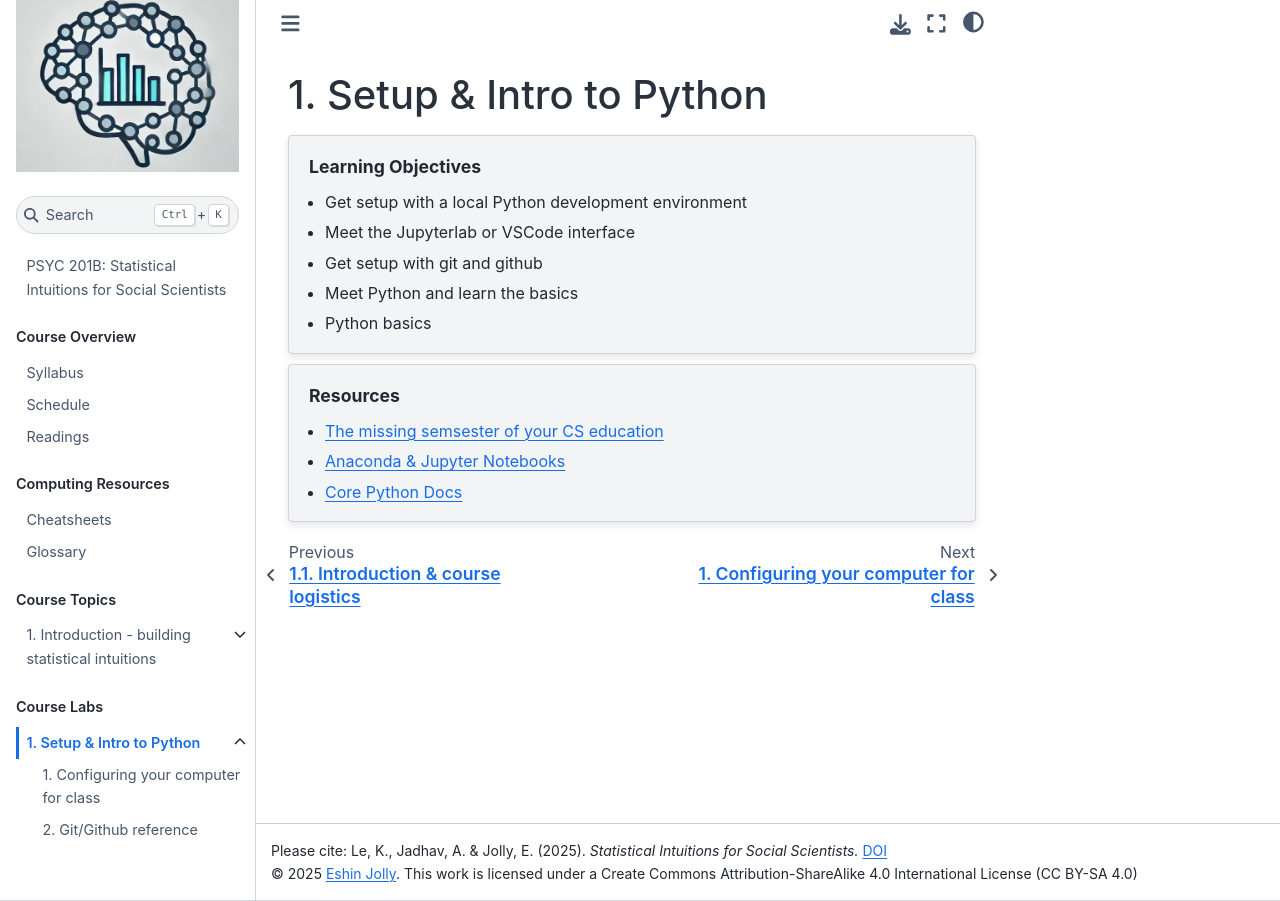
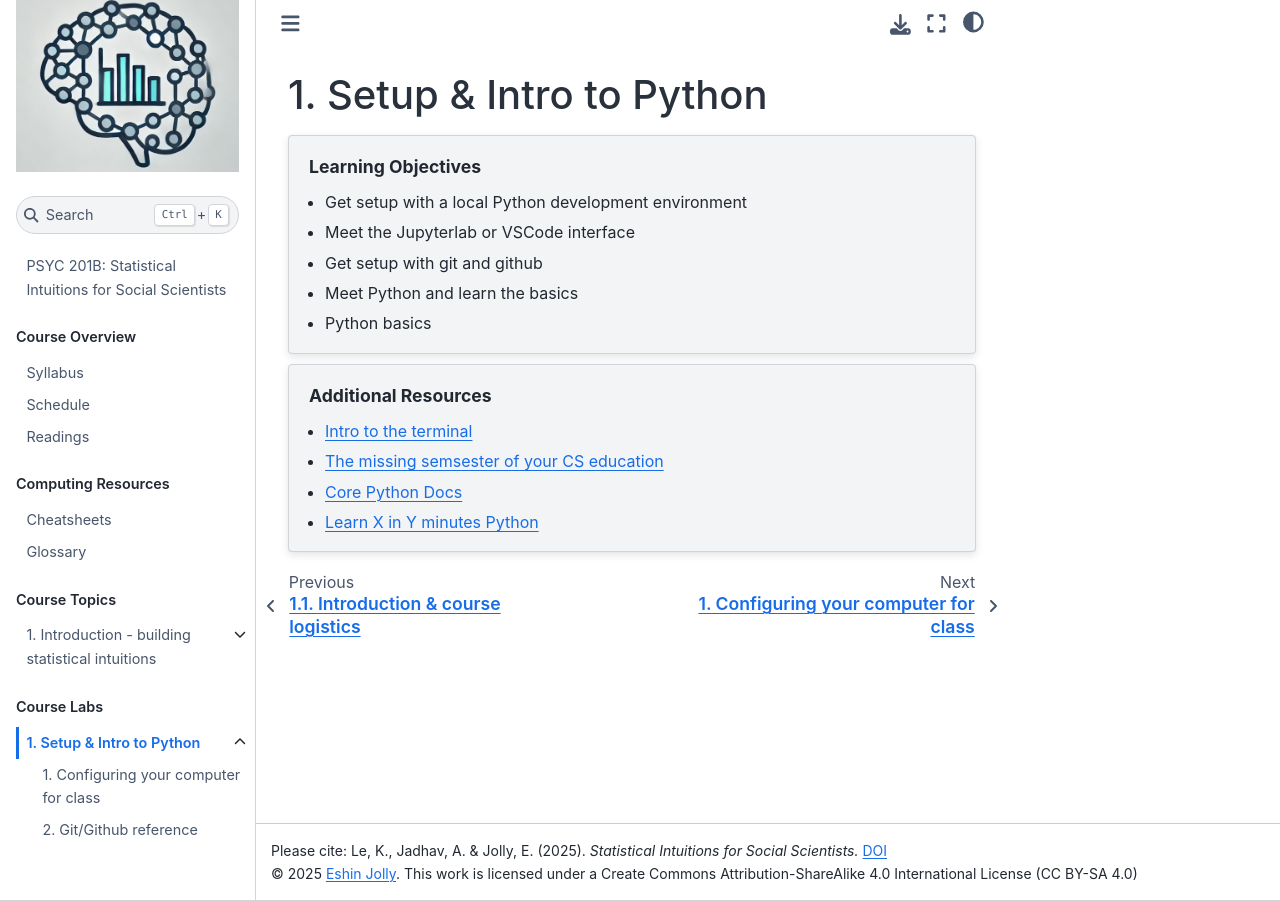
Before and after one commit to psyc201b/PSYC-201B, a Jupyter Book: the page built from labs/1/overview.md, in a window 1280 px wide. Built offline with Jupyter Book 1.0.4 settings and Sphinx 7.4.7 and the Sphinx Book theme 1.1.4, drawn with Linux system fonts in a browser that asks for light colours; pages that are not in the unit, such as notebooks, are missing from menus.

Commit message:
lab 1 updates

````diff
--- a/labs/1/overview.md
+++ b/labs/1/overview.md
@@ -9,11 +9,9 @@
 ```
 <!-- - Get setup with UCSD Datahub or local Python environment -->
 
-```{topic} Readings
+```{topic} Additional Resources
+- [Intro to the terminal](https://blog.dsambrano.com/cli)
+- [The missing semsester of your CS education](https://missing.csail.mit.edu/)
+- [Core Python Docs](https://docs.python.org/3.11/tutorial/index.html)
+- [Learn X in Y minutes Python](https://learnxinyminutes.com/python/)
 ```
-
-```{topic} Resources
-- [The missing semsester of your CS education](https://missing.csail.mit.edu/)
-- [Anaconda & Jupyter Notebooks](https://executablebooks.github.io/quantecon-mini-example/docs/getting_started.html)
-- [Core Python Docs](https://docs.python.org/3.11/tutorial/index.html)
-```
````
Also changed, not shown: 1 other file.
